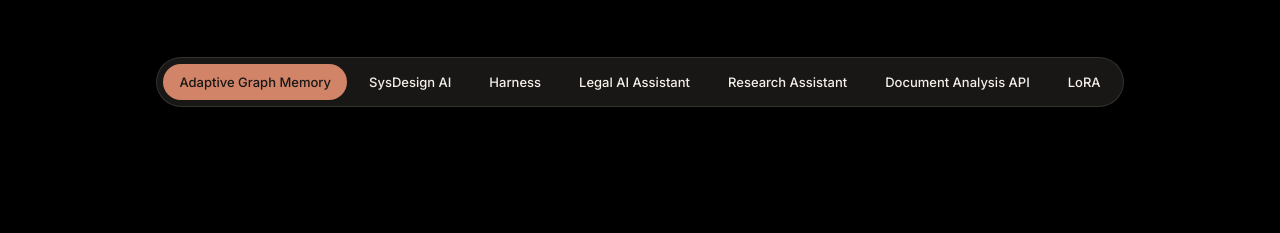
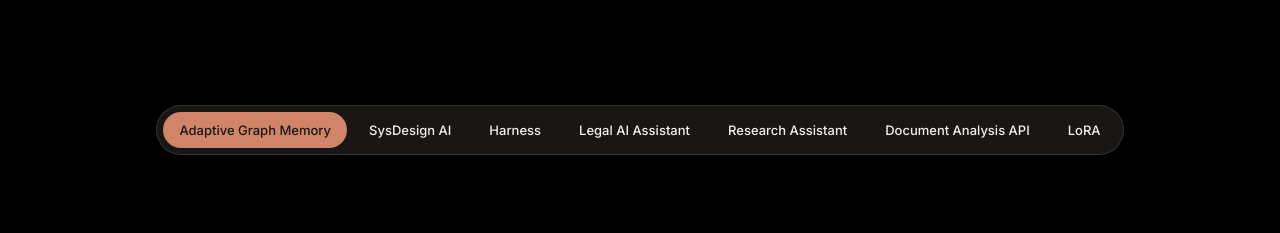
Before and after one commit to yash936936/Personal-Portfolio, a React (Vite) app in the folder portfolio/: page /work in a window 1280 px wide. Shown: the part 345-578 px from the top of the page. Built offline with nearby package versions, Linux system fonts and the light colour scheme; no server answers.

Commit message:
Keep prototype navigation beneath work heading

```diff
--- a/portfolio/src/pages/Work.css
+++ b/portfolio/src/pages/Work.css
@@ -172,6 +172,7 @@
   flex-direction: column;
 }
 .work-page__intro .page-header { flex: 0 0 auto; }
+.work-page__intro .prototype-picker { flex: 0 0 auto; margin-top: clamp(34px, 6vh, 64px); }
 .work-scroll-cue {
   display: grid;
   place-items: center;
```
